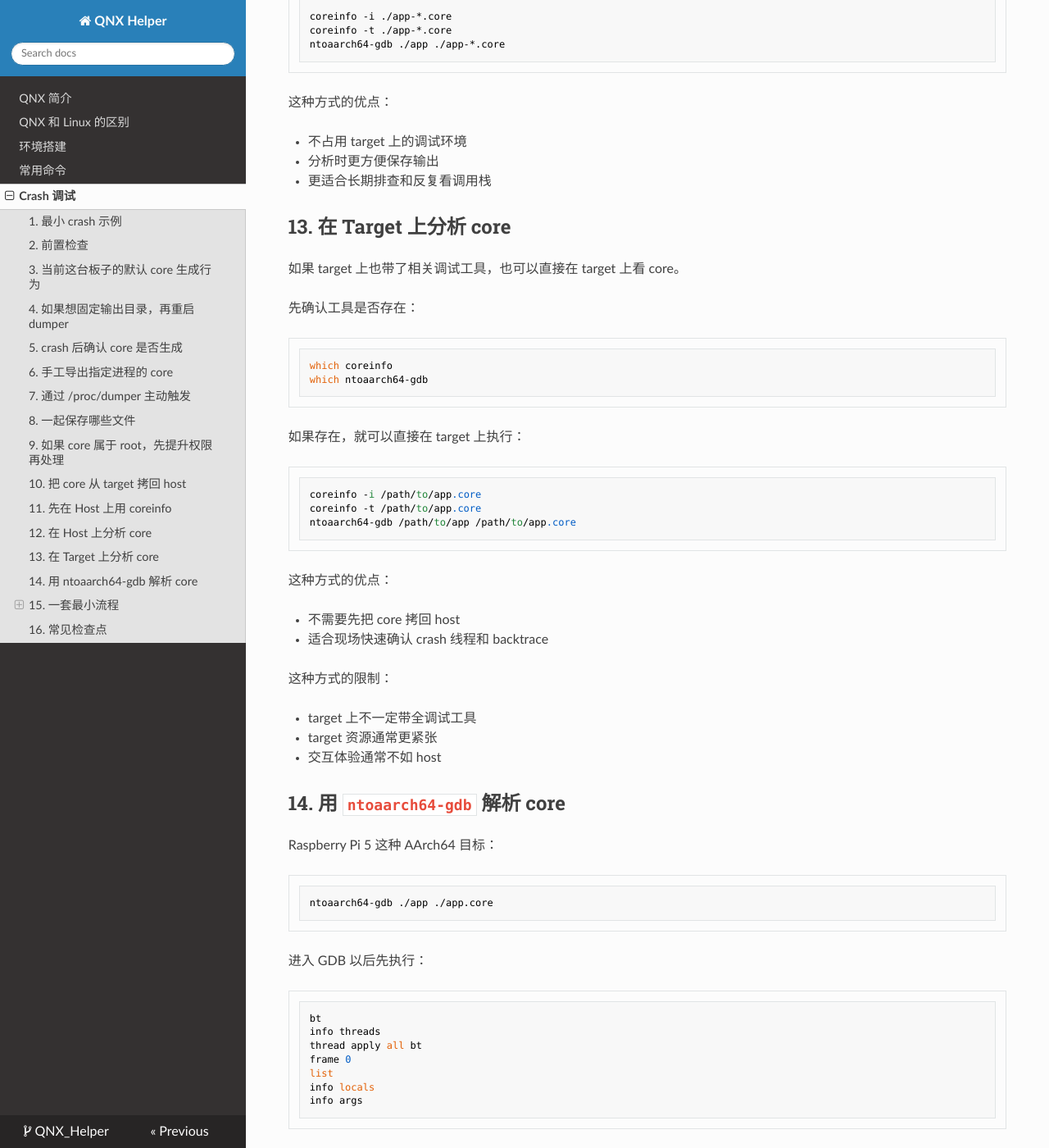
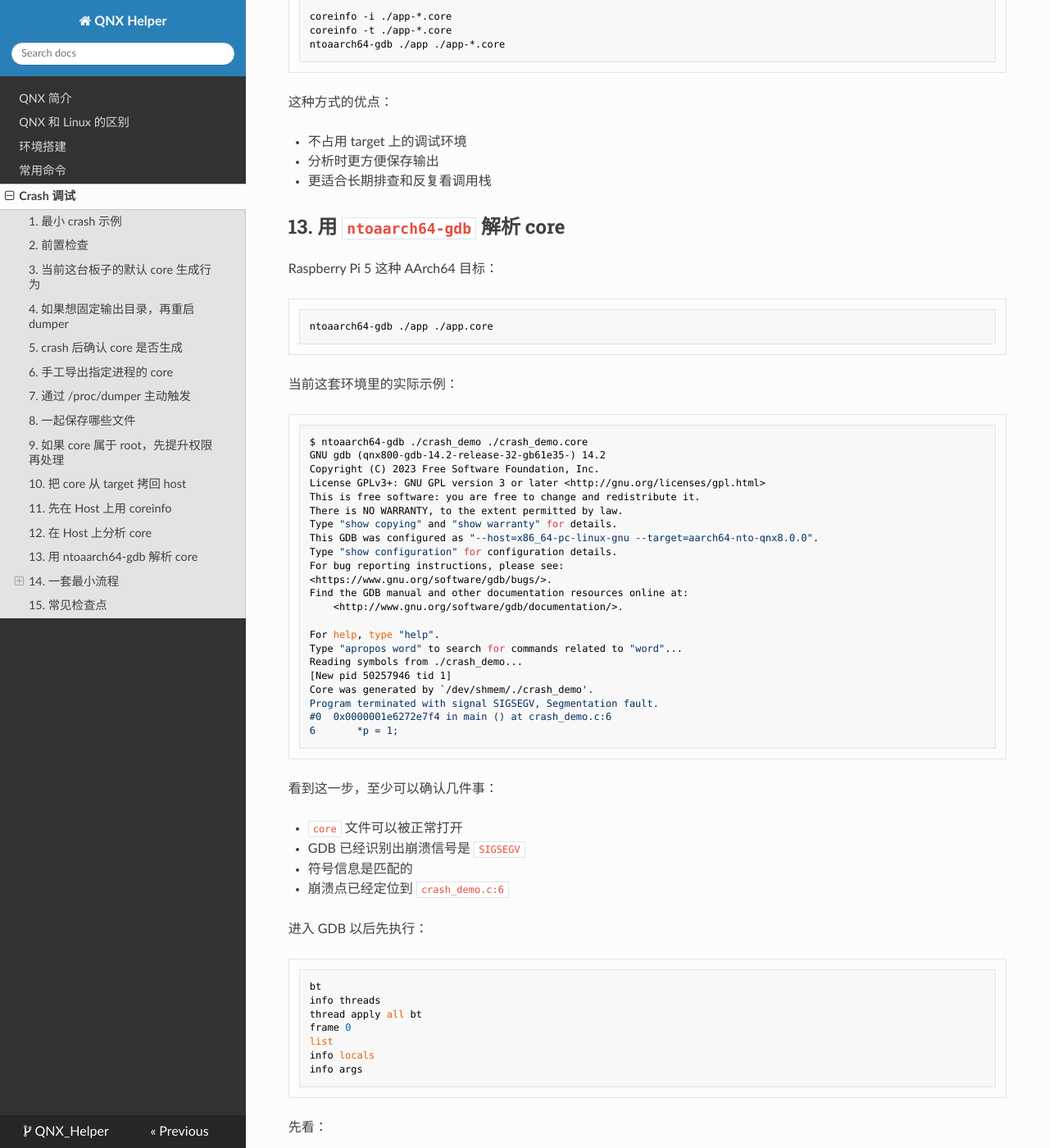
Before and after one commit to SwartzMss/QNX_Helper, an MkDocs documentation site: the page built from docs/debug/crash-debugging.md, in a window 1280 px wide and 1400 px high, scrolled down 9467 px. Shown: the whole window at 82% size. Built offline with MkDocs 1.6.1, drawn with Linux system fonts in a browser that asks for light colours; nearby versions of some CDN libraries; some of the changed text lies outside the part shown.

Commit message:
Tighten crash debugging walkthrough

````diff
--- a/docs/debug/crash-debugging.md
+++ b/docs/debug/crash-debugging.md
@@ -414,43 +414,47 @@ ntoaarch64-gdb ./app ./app-*.core
 - 分析时更方便保存输出
 - 更适合长期排查和反复看调用栈
 
-## 13. 在 Target 上分析 core
-
-如果 target 上也带了相关调试工具，也可以直接在 target 上看 core。
-
-先确认工具是否存在：
-
-```bash
-which coreinfo
-which ntoaarch64-gdb
-```
-
-如果存在，就可以直接在 target 上执行：
-
-```bash
-coreinfo -i /path/to/app.core
-coreinfo -t /path/to/app.core
-ntoaarch64-gdb /path/to/app /path/to/app.core
-```
-
-这种方式的优点：
-
-- 不需要先把 core 拷回 host
-- 适合现场快速确认 crash 线程和 backtrace
-
-这种方式的限制：
-
-- target 上不一定带全调试工具
-- target 资源通常更紧张
-- 交互体验通常不如 host
-
-## 14. 用 `ntoaarch64-gdb` 解析 core
+## 13. 用 `ntoaarch64-gdb` 解析 core
 
 Raspberry Pi 5 这种 AArch64 目标：
 
 ```bash
 ntoaarch64-gdb ./app ./app.core
 ```
+
+当前这套环境里的实际示例：
+
+```bash
+$ ntoaarch64-gdb ./crash_demo ./crash_demo.core
+GNU gdb (qnx800-gdb-14.2-release-32-gb61e35-) 14.2
+Copyright (C) 2023 Free Software Foundation, Inc.
+License GPLv3+: GNU GPL version 3 or later <http://gnu.org/licenses/gpl.html>
+This is free software: you are free to change and redistribute it.
+There is NO WARRANTY, to the extent permitted by law.
+Type "show copying" and "show warranty" for details.
+This GDB was configured as "--host=x86_64-pc-linux-gnu --target=aarch64-nto-qnx8.0.0".
+Type "show configuration" for configuration details.
+For bug reporting instructions, please see:
+<https://www.gnu.org/software/gdb/bugs/>.
+Find the GDB manual and other documentation resources online at:
+    <http://www.gnu.org/software/gdb/documentation/>.
+
+For help, type "help".
+Type "apropos word" to search for commands related to "word"...
+Reading symbols from ./crash_demo...
+[New pid 50257946 tid 1]
+Core was generated by `/dev/shmem/./crash_demo'.
+Program terminated with signal SIGSEGV, Segmentation fault.
+#0  0x0000001e6272e7f4 in main () at crash_demo.c:6
+6	    *p = 1;
+```
+
+看到这一步，至少可以确认几件事：
+
+- `core` 文件可以被正常打开
+- GDB 已经识别出崩溃信号是 `SIGSEGV`
+- 符号信息是匹配的
+- 崩溃点已经定位到 `crash_demo.c:6`
 
 进入 GDB 以后先执行：
 
@@ -471,7 +475,7 @@ info args
 3. `frame 0`
 4. `info locals`
 
-## 15. 一套最小流程
+## 14. 一套最小流程
 
 ### target
 
@@ -498,14 +502,6 @@ coreinfo -t ./app-*.core
 ntoaarch64-gdb ./app ./app-*.core
 ```
 
-### target 分析
-
-```bash
-coreinfo -i /path/to/app.core
-coreinfo -t /path/to/app.core
-ntoaarch64-gdb /path/to/app /path/to/app.core
-```
-
 ### GDB 内
 
 ```gdb
@@ -516,7 +512,7 @@ info locals
 info args
 ```
 
-## 16. 常见检查点
+## 15. 常见检查点
 
 如果流程走不通，先查这几个点：
 
````
